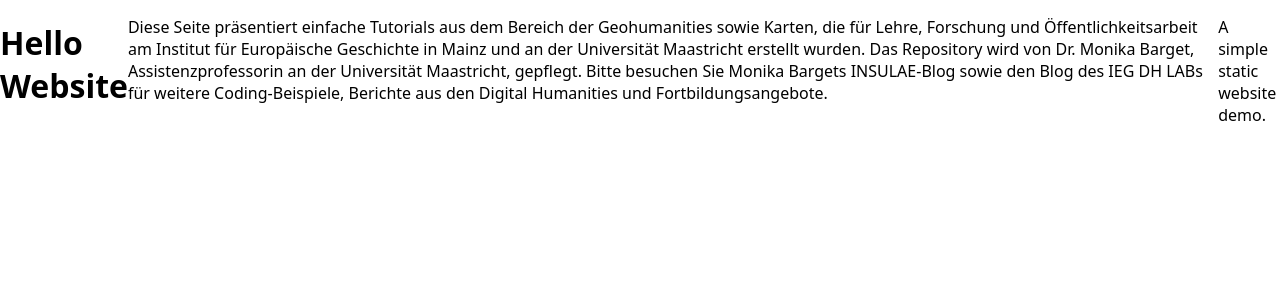
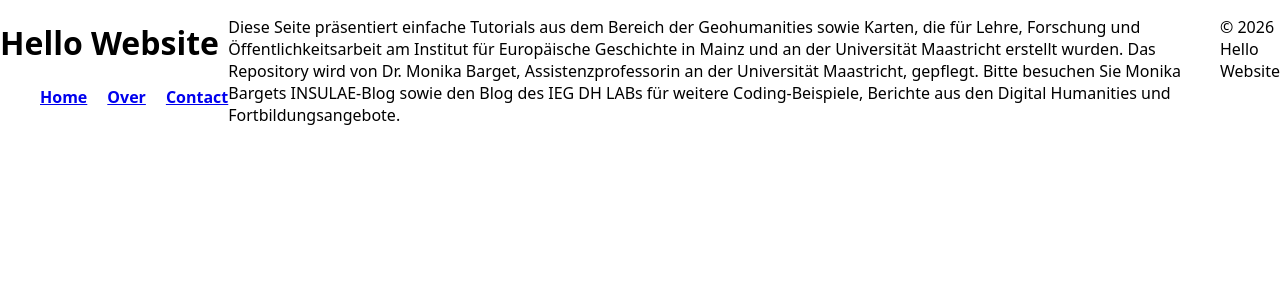
Before and after one commit to MonikaBarget/HelloWebsite, a Jekyll site: the page built from docs_nl/contact.md, in a window 1280 px wide. Shown: the top 300 px of the page. Built offline with Jekyll 4.4.1, drawn with Linux system fonts in a browser that asks for light colours; our own code applies the rules of GitHub Pages for plain Markdown files.

Commit message:
Update default.html

```diff
--- a/_layouts/default.html
+++ b/_layouts/default.html
@@ -1,16 +1,32 @@
 <!DOCTYPE html>
-<html lang="{{ page.lang | default: 'en-US' }}">
+<html lang="{{ page.lang | default: 'en' }}">
 <head>
   <meta charset="UTF-8">
   <meta name="viewport" content="width=device-width, initial-scale=1">
-    <title>{{ page.title | default: "Hello Website" }}</title>
+
+  <title>{{ page.title | default: site.title }}</title>
+
   <link rel="stylesheet" href="{{ '/assets/css/style.css' | relative_url }}">
+
   {% seo %}
 </head>
+
 <body>
   <div class="container">
+
     <header>
-        <h1>{{ page.title | default: "Hello Website" }}</h1>
+      <h1>{{ page.title | default: site.title }}</h1>
+
+      <nav>
+        {% case page.lang %}
+          {% when "de" %}
+            {% include nav_de.html %}
+          {% when "nl" %}
+            {% include nav_nl.html %}
+          {% else %}
+            {% include nav_en.html %}
+        {% endcase %}
+      </nav>
     </header>
 
     <main>
@@ -18,8 +34,9 @@
     </main>
 
     <footer>
-        <p>A simple static website demo.</p>
+      <p>&copy; {{ site.time | date: '%Y' }} {{ site.title }}</p>
     </footer>
+
   </div>
 </body>
 </html>
```
Lines whose indentation alone changed are shown as unchanged.
